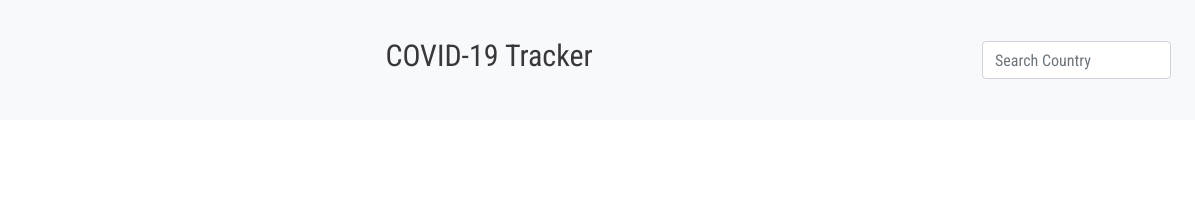
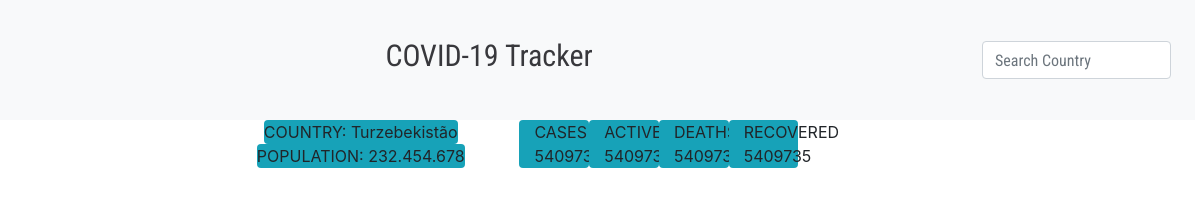
Before and after one commit to Code-Institute-Submissions/jltps-Covid19-tracker_MayResub, a plain HTML site: page index.html in a window 1280 px wide. Shown: the full height of the page, 85-1280 px from the left. Drawn offline with nearby package versions, Linux system fonts and the light colour scheme.

Commit message:
Add div placeholders for indicators in body

```diff
--- a/index.html
+++ b/index.html
@@ -24,6 +24,36 @@
 </header>
 
 <body>
+    <div class="container-fluid">
+        <div class="row justify-content-center">
+            <div class="col-sm-auto justify-content-center">
+                <div class="row justify-content-center">
+                    <div class="rounded bg-info">
+                        COUNTRY: Turzebekistão
+                    </div>
+                </div>
+                <div class="row justify-content-center">
+                    <div class="rounded bg-info">
+                        POPULATION: 232.454.678
+                    </div>
+                </div>
+            </div>
+            <div class="row justify-content-center">
+                <div class="col-2 rounded bg-info">
+                    CASES<br>5409735
+                </div>
+                <div class="col-2 rounded bg-info">
+                    ACTIVE<br>5409735
+                </div>
+                <div class="col-2 rounded bg-info">
+                    DEATHS<br>5409735
+                </div>
+                <div class="col-2 rounded bg-info">
+                    RECOVERED<br>5409735
+                </div>
+            </div>
+        </div>
+    </div>
 
 </body>
 
```
